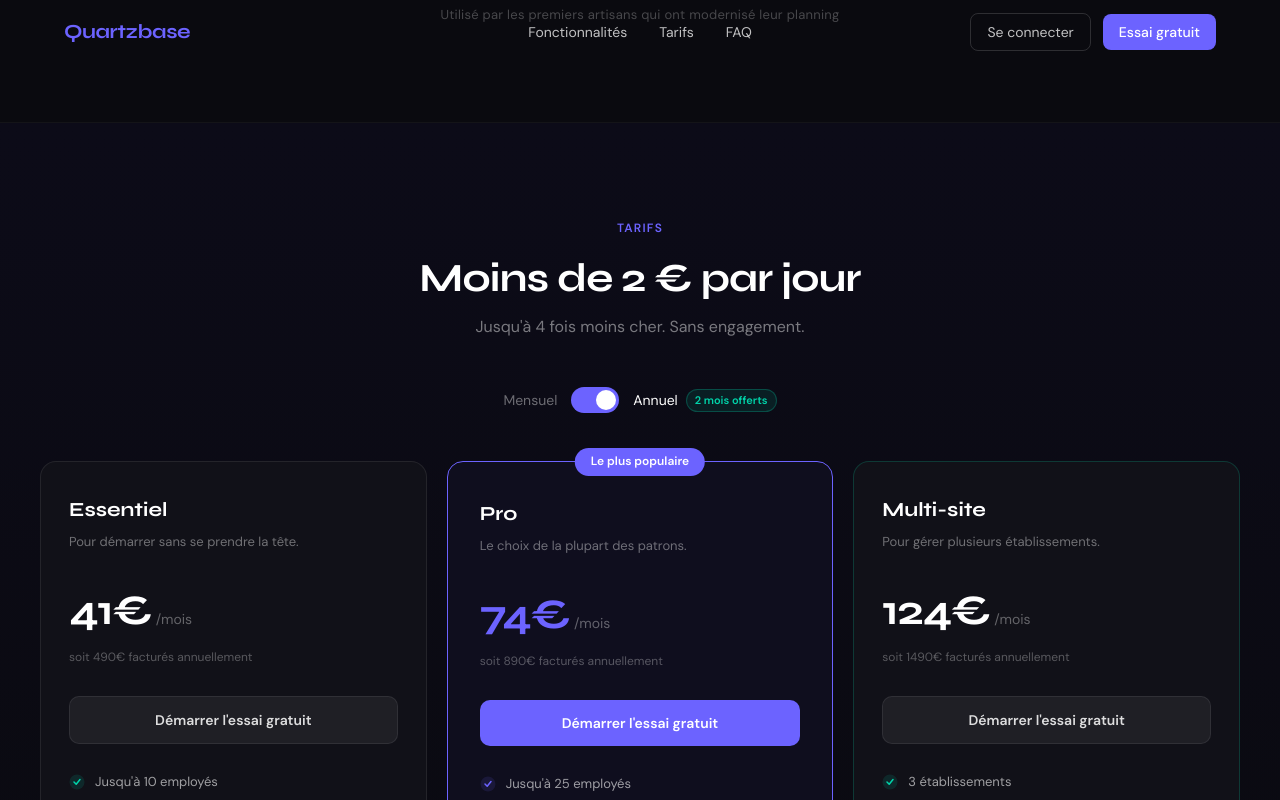
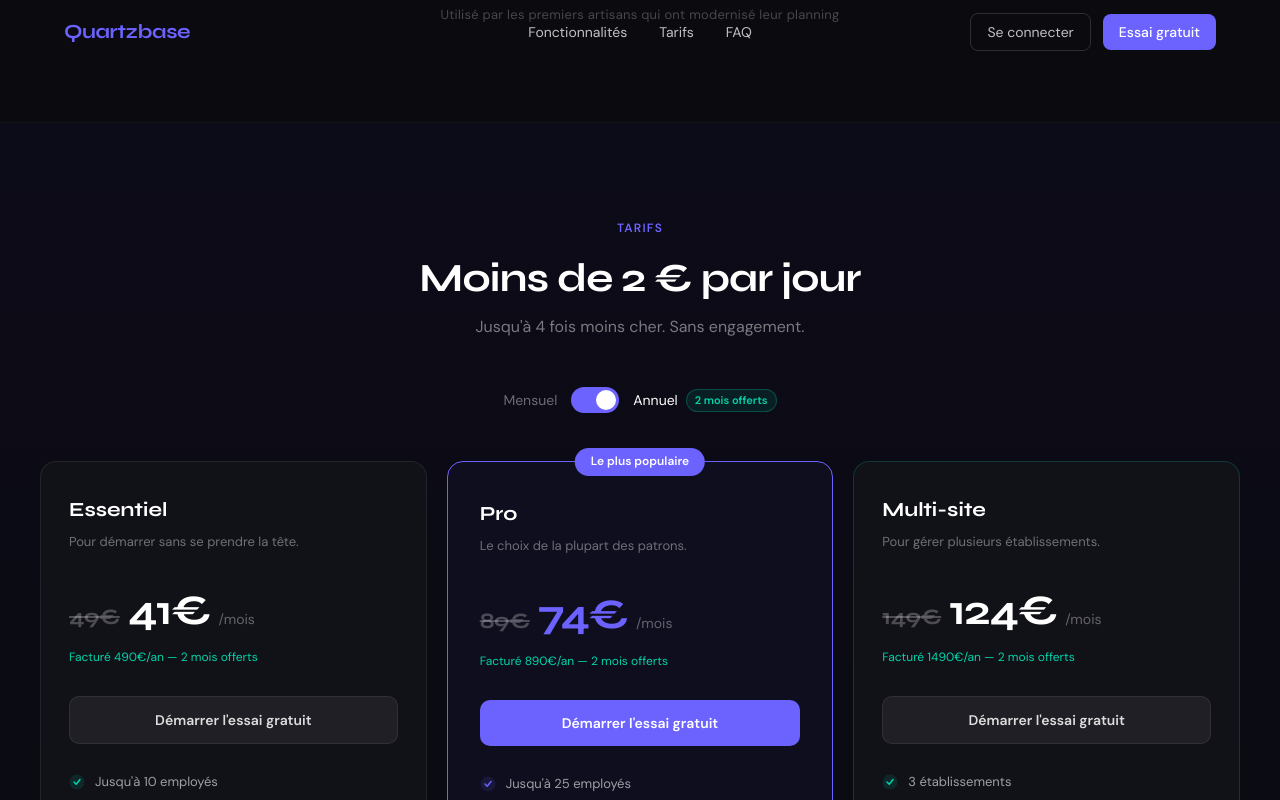
Before and after one commit to burtemaxence-ux/Nexus, a Next.js app: page / in a window 1280 px wide. Both pictures are taken after a click on the switch 595 px from the left and 3375 px from the top of the page. Shown: the part 2975-3775 px from the top of the page. Built offline with nearby package versions, Linux system fonts and the light colour scheme; no server answers.

Commit message:
fix(landing): annual toggle connected to real annual prices
https://claude.ai/code/session_01JNQpnV1g1QraszUvKhWfcS

```diff
--- a/components/public/pricing-section.tsx
+++ b/components/public/pricing-section.tsx
@@ -249,20 +249,31 @@ export function PricingSection() {
                 {plan.description}
               </p>
 
-              {/* Prix */}
-              <div style={{ marginBottom: 28 }}>
+              {/* Prix — key force le remount pour rejouer l'animation au switch */}
+              <div key={annual ? 'annual' : 'monthly'} className="price-swap" style={{ marginBottom: 28 }}>
                 <div style={{
                   display: 'flex',
                   alignItems: 'baseline',
-                  gap: 4,
+                  gap: 8,
                 }}>
+                  {annual && (
+                    <span style={{
+                      fontFamily: "'Syne', sans-serif",
+                      fontWeight: 700,
+                      fontSize: 22,
+                      color: 'rgba(255,255,255,0.25)',
+                      textDecoration: 'line-through',
+                      letterSpacing: '-0.02em',
+                    }}>
+                      {plan.monthlyPrice}€
+                    </span>
+                  )}
                   <span style={{
                     fontFamily: "'Syne', sans-serif",
                     fontWeight: 700,
                     fontSize: 42,
                     color: plan.popular ? '#6C63FF' : '#ffffff',
                     letterSpacing: '-0.03em',
-                    transition: 'color 300ms ease',
                   }}>
                     {annual
                       ? Math.round(plan.annualPrice / 12)
@@ -281,10 +292,10 @@ export function PricingSection() {
                   <p style={{
                     fontFamily: "'DM Sans', sans-serif",
                     fontSize: 12,
-                    color: 'rgba(255,255,255,0.3)',
+                    color: '#00D4AA',
                     marginTop: 4,
                   }}>
-                    {`soit ${plan.annualPrice}€ facturés annuellement`}
+                    {`Facturé ${plan.annualPrice}€/an — 2 mois offerts`}
                   </p>
                 )}
               </div>
@@ -355,6 +366,18 @@ export function PricingSection() {
       </div>
 
       <style>{`
+        @keyframes price-in {
+          from { opacity: 0; transform: translateY(6px); }
+          to   { opacity: 1; transform: translateY(0); }
+        }
+        .price-swap {
+          animation: price-in 200ms ease-out;
+        }
+
+        @media (prefers-reduced-motion: reduce) {
+          .price-swap { animation: none; }
+        }
+
         @media (max-width: 900px) {
           .pricing-grid {
             grid-template-columns: 1fr !important;
```
